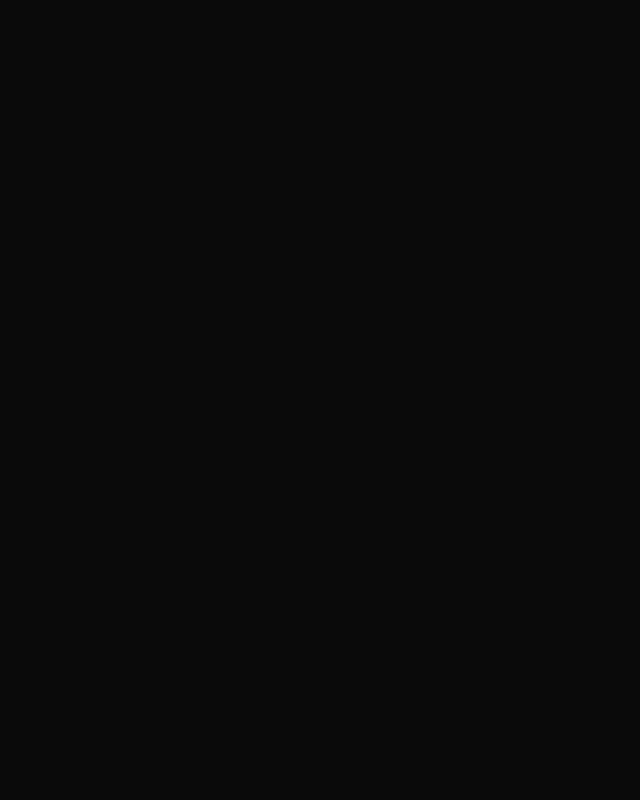
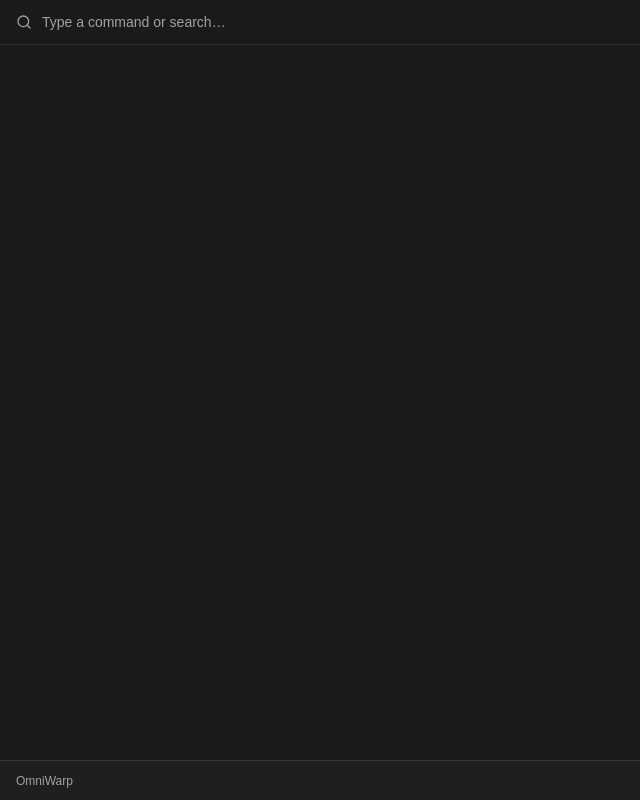
Before and after one commit to omniwarp-lab/omniwarp, a React (Vite) app in the folder omniwarp/: page / in a window 1280 px wide. Shown: the whole page, without its empty margins (0-640 px from the left). Built offline with nearby package versions, Linux system fonts and the light colour scheme.

Commit message:
feat(command-palette): add command palette

```diff
--- a/omniwarp/package.json
+++ b/omniwarp/package.json
@@ -15,6 +15,7 @@
     "@tauri-apps/api": "^2",
     "class-variance-authority": "^0.7.1",
     "clsx": "^2.1.1",
+    "cmdk": "^1.1.1",
     "lucide-react": "^1.30.0",
     "react": "^19.1.0",
     "react-dom": "^19.1.0",
--- a/omniwarp/src/App.css
+++ b/omniwarp/src/App.css
@@ -115,6 +115,12 @@
   --sidebar-accent-foreground: oklch(0.985 0 0);
   --sidebar-border: oklch(1 0 0 / 10%);
   --sidebar-ring: oklch(0.556 0 0);
+  /* App */
+  --background: oklch(0.217 0 0); /* #1a1a1a */
+  --foreground: oklch(0.946 0 0); /* #ededed */
+  --muted: oklch(0.269 0 0); /* #262626 */
+  --muted-foreground: oklch(0.708 0 0); /* #a1a1a1 */
+  --border: oklch(1 0 0 / 10%); /* #ffffff1a */
 }
 
 @layer base {
--- a/omniwarp/src/App.tsx
+++ b/omniwarp/src/App.tsx
@@ -1,7 +1,12 @@
+import { CommandPalette } from '@/components/command-palette.tsx'
 import './App.css'
 
 function App() {
-  return <main></main>
+  return (
+    <main className='h-screen'>
+      <CommandPalette />
+    </main>
+  )
 }
 
 export { App }
--- /dev/null
+++ b/omniwarp/src/components/command-palette.tsx
@@ -0,0 +1,46 @@
+import {
+  Command,
+  CommandList,
+  CommandInput as CommandInputPrimitive,
+  defaultFilter,
+} from 'cmdk'
+import { SearchIcon } from 'lucide-react'
+import { ScrollArea } from '@/components/ui/scroll-area.tsx'
+
+function CommandInput() {
+  return (
+    <div className='flex shrink-0 items-center gap-2.5 border-b border-border px-4'>
+      <SearchIcon className='size-4 shrink-0 text-muted-foreground' />
+      <CommandInputPrimitive
+        autoFocus
+        placeholder='Type a command or search…'
+        className='h-11 w-full bg-transparent text-sm outline-none placeholder:text-muted-foreground'
+      />
+    </div>
+  )
+}
+
+function CommandFooter() {
+  return (
+    <footer className='flex h-10 shrink-0 items-center justify-between border-t border-border bg-muted/40 px-4 text-xs text-muted-foreground'>
+      <span className='flex items-center gap-1.5 font-medium'>OmniWarp</span>
+    </footer>
+  )
+}
+
+function CommandPalette() {
+  return (
+    <Command
+      filter={(_, s, k) => defaultFilter('', s, k)}
+      className='h-full flex flex-col'
+    >
+      <CommandInput />
+      <ScrollArea className='min-h-0 flex-1 p-2'>
+        <CommandList />
+      </ScrollArea>
+      <CommandFooter />
+    </Command>
+  )
+}
+
+export { CommandPalette }
--- /dev/null
+++ b/omniwarp/src/components/ui/scroll-area.tsx
@@ -0,0 +1,52 @@
+import { ScrollArea as ScrollAreaPrimitive } from '@base-ui/react/scroll-area'
+
+import { cn } from '@/lib/utils'
+
+function ScrollArea({
+  className,
+  children,
+  ...props
+}: ScrollAreaPrimitive.Root.Props) {
+  return (
+    <ScrollAreaPrimitive.Root
+      data-slot='scroll-area'
+      className={cn('relative', className)}
+      {...props}
+    >
+      <ScrollAreaPrimitive.Viewport
+        data-slot='scroll-area-viewport'
+        className='size-full rounded-[inherit] transition-[color,box-shadow] outline-none focus-visible:ring-[3px] focus-visible:ring-ring/50 focus-visible:outline-1'
+      >
+        {children}
+      </ScrollAreaPrimitive.Viewport>
+      <ScrollBar />
+      <ScrollAreaPrimitive.Corner />
+    </ScrollAreaPrimitive.Root>
+  )
+}
+
+function ScrollBar({
+  className,
+  orientation = 'vertical',
+  ...props
+}: ScrollAreaPrimitive.Scrollbar.Props) {
+  return (
+    <ScrollAreaPrimitive.Scrollbar
+      data-slot='scroll-area-scrollbar'
+      data-orientation={orientation}
+      orientation={orientation}
+      className={cn(
+        'flex touch-none p-px transition-colors select-none data-horizontal:h-2.5 data-horizontal:flex-col data-horizontal:border-t data-horizontal:border-t-transparent data-vertical:h-full data-vertical:w-2.5 data-vertical:border-s data-vertical:border-s-transparent',
+        className,
+      )}
+      {...props}
+    >
+      <ScrollAreaPrimitive.Thumb
+        data-slot='scroll-area-thumb'
+        className='relative flex-1 rounded-full bg-border'
+      />
+    </ScrollAreaPrimitive.Scrollbar>
+  )
+}
+
+export { ScrollArea, ScrollBar }
```
Also changed, not shown: 1 other file (tests, documents, lock files or other folders).
